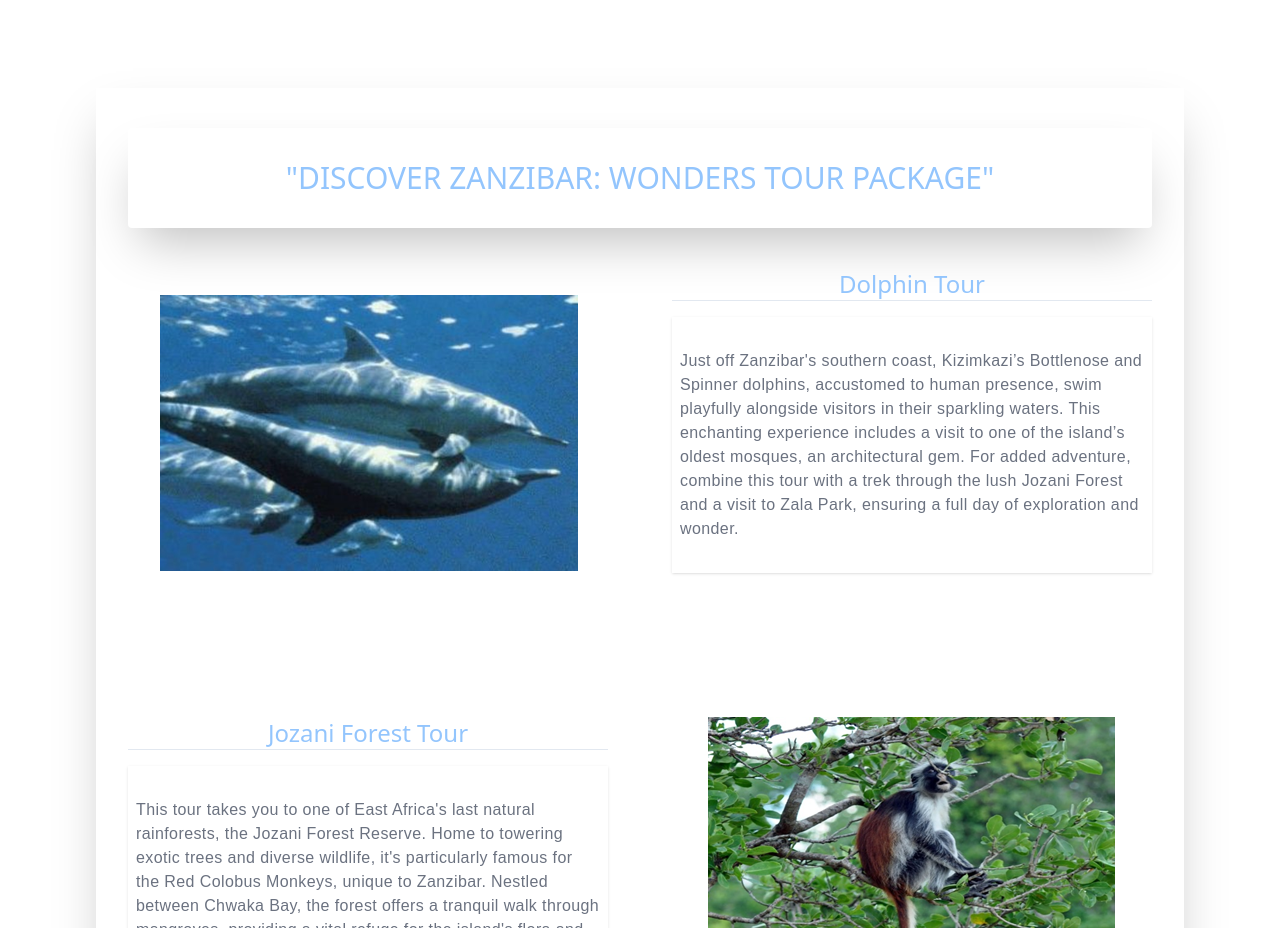
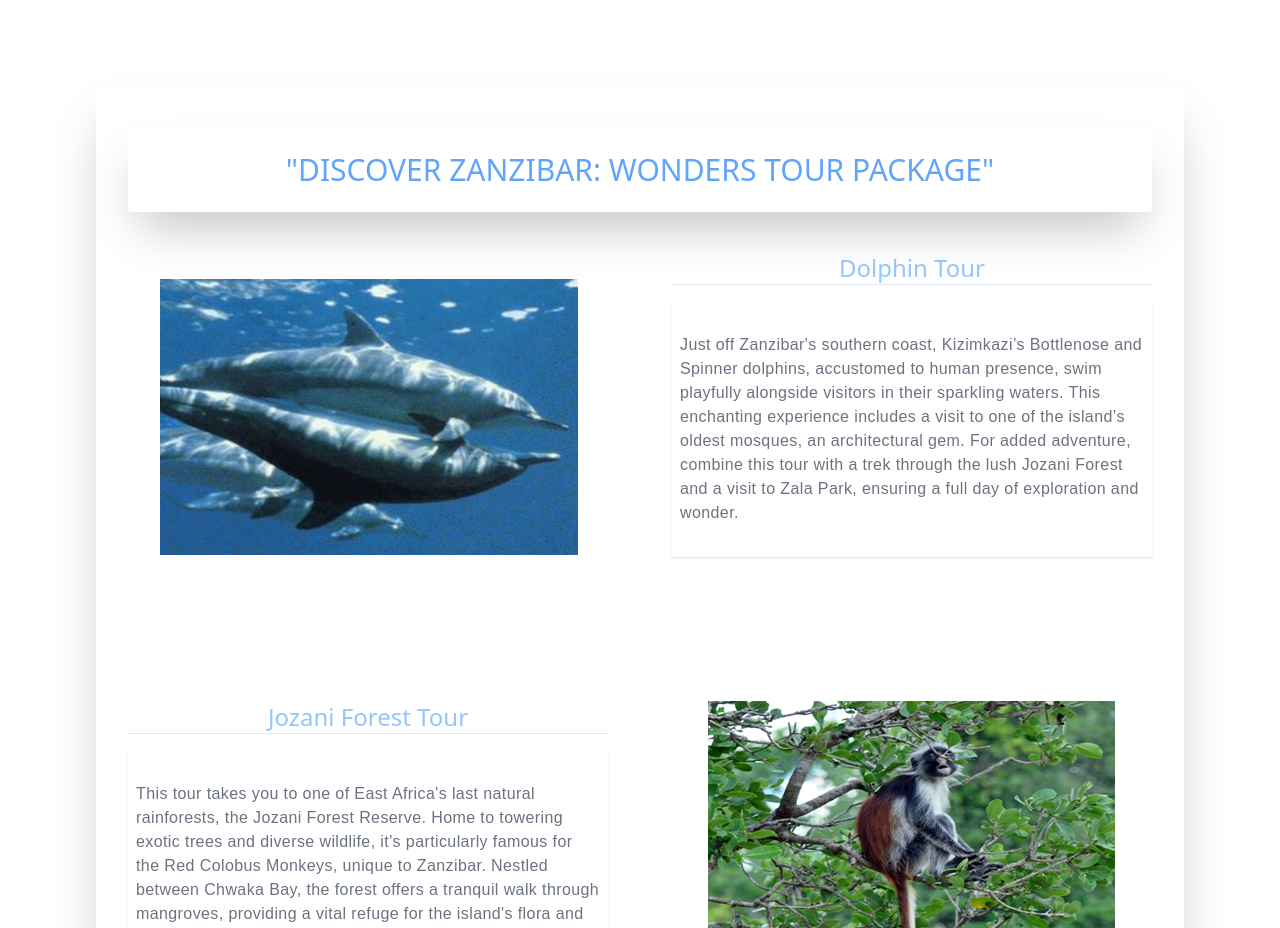
Before and after one commit to asnganje/zan-extreme-app, a React (Vite) app: page / in a window 1280 px wide. Shown: the part 1140-2068 px from the top of the page. Built offline with nearby package versions, Linux system fonts and the light colour scheme.

Commit message:
Modify wonders package content display

```diff
--- a/src/components/dashboard/Dashboard.tsx
+++ b/src/components/dashboard/Dashboard.tsx
@@ -14,7 +14,7 @@ function Dashboard() {
   // }
   return (
     <div className="shadow-2xl my-[12vh] p-8">
-      <p className="text-center uppercase text-xl xs:text-3xl text-blue-300 py-8 shadow-2xl rounded mt-2 mb-10"><span className="hidden md:inline">"Discover Zanzibar: </span>Wonders Tour Package<span className="hidden md:inline">"</span></p>
+      <p className="text-center uppercase text-xl xs:text-3xl text-blue-400 px-1 py-6 shadow-2xl rounded mt-2 mb-10"><span className="hidden md:inline">"Discover Zanzibar: </span><span className="inline md:hidden">"THE </span>Wonders Tour Package<span className="inline md:hidden">"</span><span className="hidden md:inline">"</span></p>
       {
         dashItems.map((item, i)=> {
           return (
```
